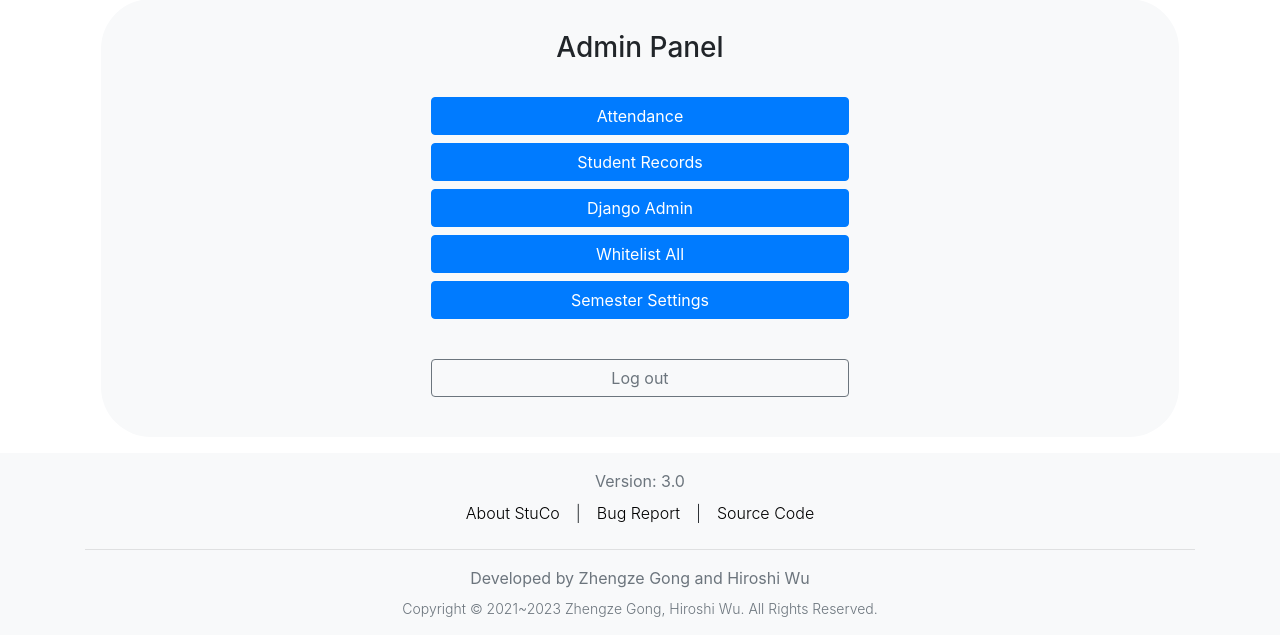
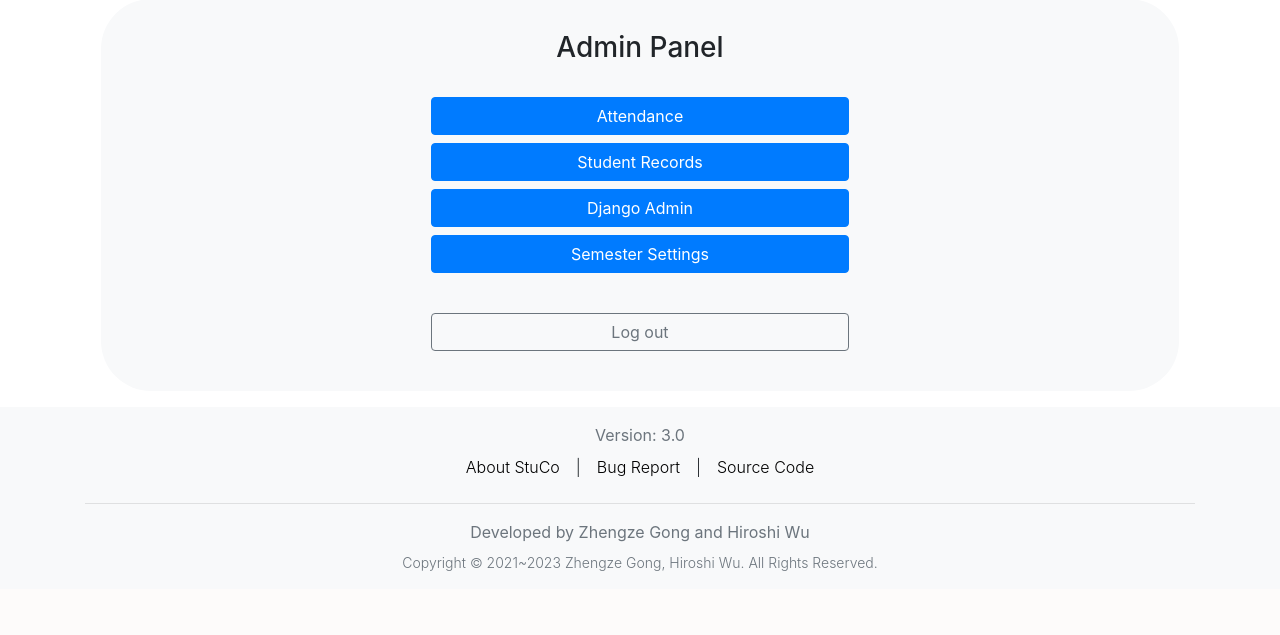
Before and after one commit to mcstuco/intro2mc_v3, a Django app: page /admin-panel/ in a window 1280 px wide. Shown: the part 441-1076 px from the top of the page. After the commit the page ends 1012 px from the top, so only its background shows below. Run offline with Django 3.2, Linux system fonts and the light colour scheme; the visitor is signed in with stand-in values (Sample User, id 1); parts of the project's set-up code (start-up, migrations or seed data) failed here and were passed over.

Commit message:
Removed "whitelist all" function in favor of server side db-based whitelisting

```diff
--- a/intro2mc/templates/admin-panel.html
+++ b/intro2mc/templates/admin-panel.html
@@ -25,11 +25,6 @@
                     class="btn btn-primary btn-block my-2">
                     Django Admin
                 </a>
-                <a href="{% url 'adminpanel-action' action='whitelist' %}"
-                    role="button"
-                    class="btn btn-primary btn-block my-2">
-                    Whitelist All
-                </a>
                 <a href="{% url 'adminpanel-action' action='semester' %}"
                     role="button"
                     class="btn btn-primary btn-block my-2">
--- a/intro2mc/views.py
+++ b/intro2mc/views.py
@@ -310,35 +310,6 @@ def admin_panel(request, action=None):
             context['form'] = form
         return render(request, 'semester.html', context)
 
-    if action == 'whitelist':
-        roster = get_roster()
-        wl_file = os.path.join(settings.SERVER_DIR, 'whitelist.json')
-        with open(wl_file, 'r') as f: whitelist = json.load(f)
-
-        count = 0
-        for s in Student.objects.all():
-            if s.andrewID in roster:
-                if s.uuid == None or s.uuid == '':
-                    try:
-                        id = fetch_uuid(s.IGN)
-                    except Exception as e:
-                        messages.error(request, f'Error fetching uuid for {s.andrewID} ({s.IGN}) [{str(e)}]')
-                    else:
-                        s.uuid = str(uuid.UUID(id))
-                        s.save()
-                if not any(d['uuid'] == s.uuid for d in whitelist):
-                    count += 1
-                    whitelist.append({
-                        'uuid': s.uuid,
-                        'name': s.IGN,
-                    })
-
-        with open(wl_file, 'w') as f: json.dump(whitelist, f, indent=2)
-
-        messages.info(request, f'Added {count} people to the server whitelist')
-
-        return redirect('adminpanel')
-
     return render(request, 'admin-panel.html', context)
 
 @login_required()
```
